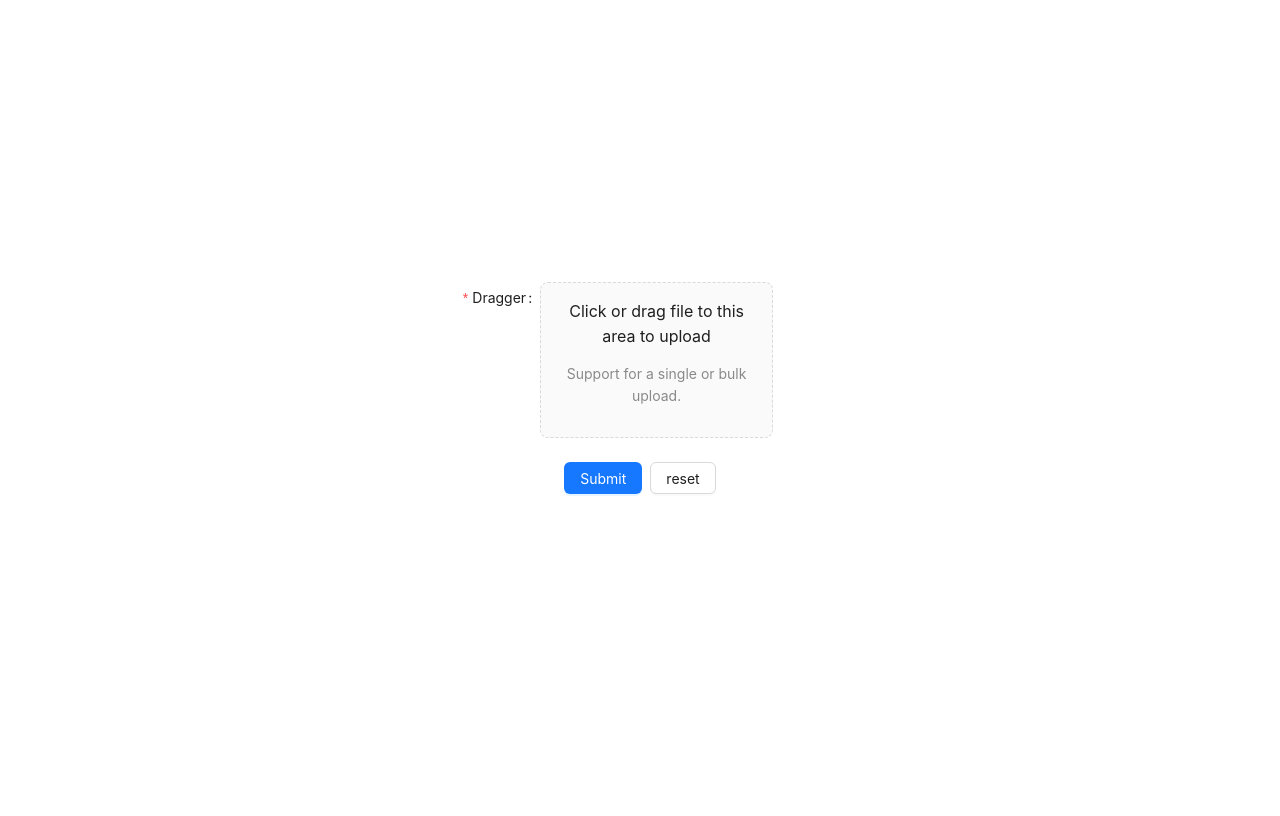
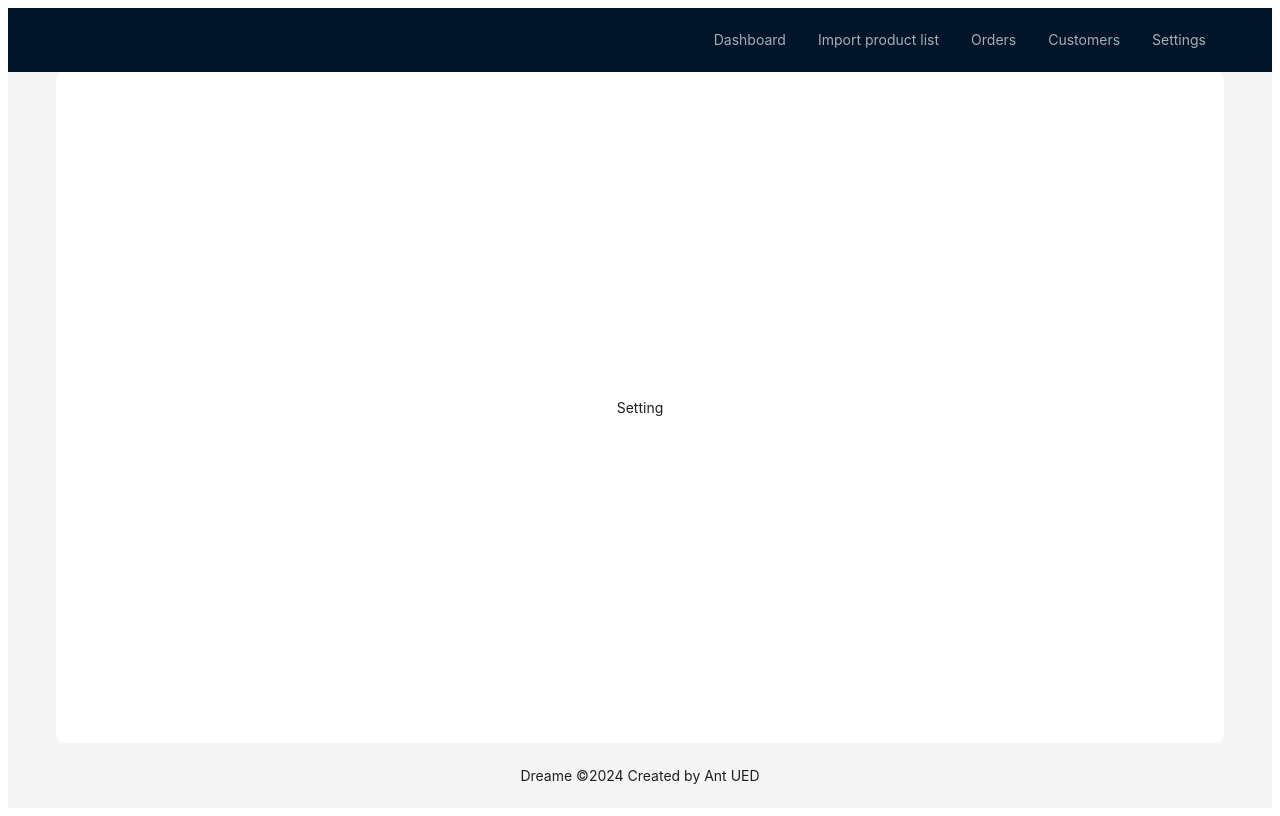
Before and after one commit to PiedTeam/DreameCloneTraining-FE-Project, a React (Vite) app: page /setting in a window 1280 px wide. Built offline with nearby package versions, Linux system fonts and the light colour scheme.

Commit message:
feat: create upload page

```diff
--- a/src/App.css
+++ b/src/App.css
@@ -1,4 +1,4 @@
-#root {
+/* #root {
   max-width: 1280px;
   margin: 0 auto;
   padding: 2rem;
@@ -38,4 +38,4 @@
 
 .read-the-docs {
   color: #888;
-}
+} */
--- a/src/App.tsx
+++ b/src/App.tsx
@@ -1,15 +1,7 @@
-import './App.css';
-
-import FormUploadFile from './components/FormUploadFile/FormUploadFile';
+import MainLayout from './layout/MainLayout/MainLayout';
 
 function App(): JSX.Element {
-  return (
-    <>
-      <div>
-        <FormUploadFile />
-      </div>
-    </>
-  );
+  return <MainLayout />;
 }
 
 export default App;
--- /dev/null
+++ b/src/components/PageContent/PageContent.tsx
@@ -0,0 +1,35 @@
+import { Content } from 'antd/lib/layout/layout.js';
+import { Route, Routes } from 'react-router-dom';
+import FormUploadFile from '../FormUploadFile/FormUploadFile';
+import { theme } from 'antd';
+
+const PageContent = (): JSX.Element => {
+  const {
+    token: { colorBgContainer, borderRadiusLG },
+  } = theme.useToken();
+  return (
+    <Content style={{ padding: '0 48px', height: '100%' }}>
+      <div
+        style={{
+          background: colorBgContainer,
+          minHeight: '100%',
+          padding: 24,
+          borderRadius: borderRadiusLG,
+          display: 'flex',
+          alignItems: 'center',
+          justifyContent: 'center',
+        }}
+      >
+        <Routes>
+          <Route path="/dashboard" element={<div>Dashboard</div>} />
+          <Route path="/import-products" element={<FormUploadFile />} />
+          <Route path="/orders" element={<div>Orders</div>} />
+          <Route path="/customer" element={<div>Customer</div>} />
+          <Route path="/setting" element={<div>Setting</div>} />
+        </Routes>
+      </div>
+    </Content>
+  );
+};
+
+export default PageContent;
--- /dev/null
+++ b/src/components/PageFooter/PageFooter.tsx
@@ -0,0 +1,6 @@
+import { Footer } from 'antd/lib/layout/layout.js';
+
+const PageFooter = (): JSX.Element => {
+  return <Footer style={{ textAlign: 'center' }}>Dreame ©{new Date().getFullYear()} Created by Ant UED</Footer>;
+};
+export default PageFooter;
--- /dev/null
+++ b/src/components/PageHeader/PageHeader.tsx
@@ -0,0 +1,58 @@
+import { Menu } from 'antd';
+import { Header } from 'antd/lib/layout/layout.js';
+import { useNavigate } from 'react-router-dom';
+
+interface NavItem {
+  label: string;
+  key: string;
+  children?: NavItem[];
+}
+
+const navItems: NavItem[] = [
+  {
+    label: 'Dashboard',
+    key: '/dashboard',
+  },
+  {
+    label: 'Import product list',
+    key: '/import-products',
+  },
+  {
+    label: 'Orders',
+    key: '/orders',
+  },
+  {
+    label: 'Customers',
+    key: '/customer',
+  },
+  {
+    label: 'Settings',
+    key: '/setting',
+  },
+];
+
+const PageHeader = (): JSX.Element => {
+  const navigate = useNavigate();
+  return (
+    <Header
+      style={{
+        display: 'flex',
+        alignItems: 'center',
+      }}
+    >
+      <div className="demo-logo" />
+      <Menu
+        theme="dark"
+        mode="horizontal"
+        defaultSelectedKeys={['2']}
+        items={navItems}
+        style={{ flex: 1, minWidth: 0, justifyContent: 'flex-end' }}
+        onClick={({ key }) => {
+          navigate(key);
+        }}
+      />
+    </Header>
+  );
+};
+
+export default PageHeader;
--- a/src/entry-client.tsx
+++ b/src/entry-client.tsx
@@ -3,11 +3,14 @@ import './index.css';
 import React from 'react';
 import ReactDOM from 'react-dom/client';
 import App from './App';
+import { BrowserRouter } from 'react-router-dom';
 
 ReactDOM.hydrateRoot(
   // eslint-disable-next-line @typescript-eslint/no-non-null-assertion
   document.getElementById('root')!,
   <React.StrictMode>
-    <App />
+    <BrowserRouter>
+      <App />
+    </BrowserRouter>
   </React.StrictMode>,
 );
--- a/src/index.css
+++ b/src/index.css
@@ -1,4 +1,4 @@
-:root {
+/* :root {
   font-family: Inter, system-ui, Avenir, Helvetica, Arial, sans-serif;
   line-height: 1.5;
   font-weight: 400;
@@ -66,4 +66,4 @@ button:focus-visible {
   button {
     background-color: #f9f9f9;
   }
-}
+} */
--- /dev/null
+++ b/src/layout/MainLayout/MainLayout.tsx
@@ -0,0 +1,22 @@
+import PageHeader from '../../components/PageHeader/PageHeader';
+import PageContent from '../../components/PageContent/PageContent';
+import PageFooter from '../../components/PageFooter/PageFooter';
+import * as Antd from 'antd';
+
+const MainLayout = (): JSX.Element => {
+  return (
+    <Antd.Layout
+      style={{
+        maxWidth: '1440px',
+        margin: '0 auto',
+        height: '100vh',
+      }}
+    >
+      <PageHeader />
+      <PageContent />
+      <PageFooter />
+    </Antd.Layout>
+  );
+};
+
+export default MainLayout;
```
Also changed, not shown: src/entry-server.tsx (+5 -2 lines), .eslintrc.json.
